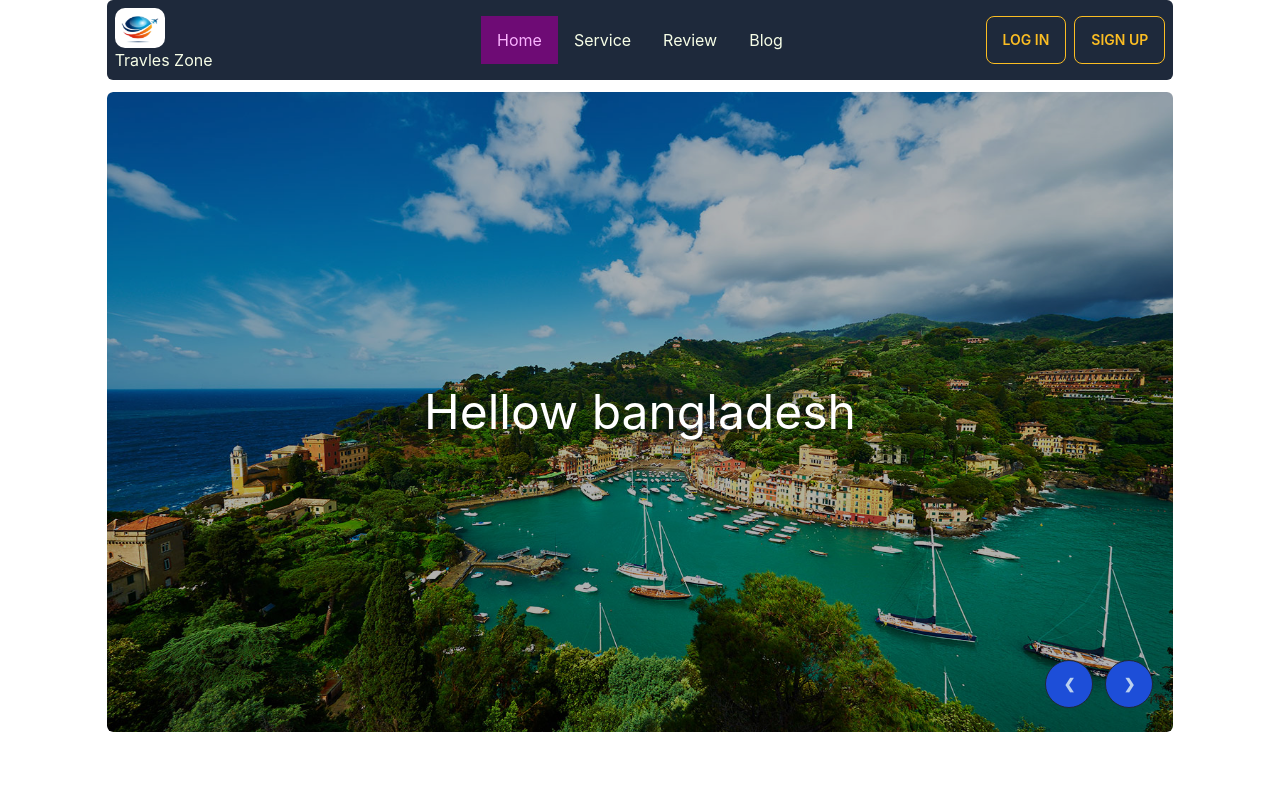
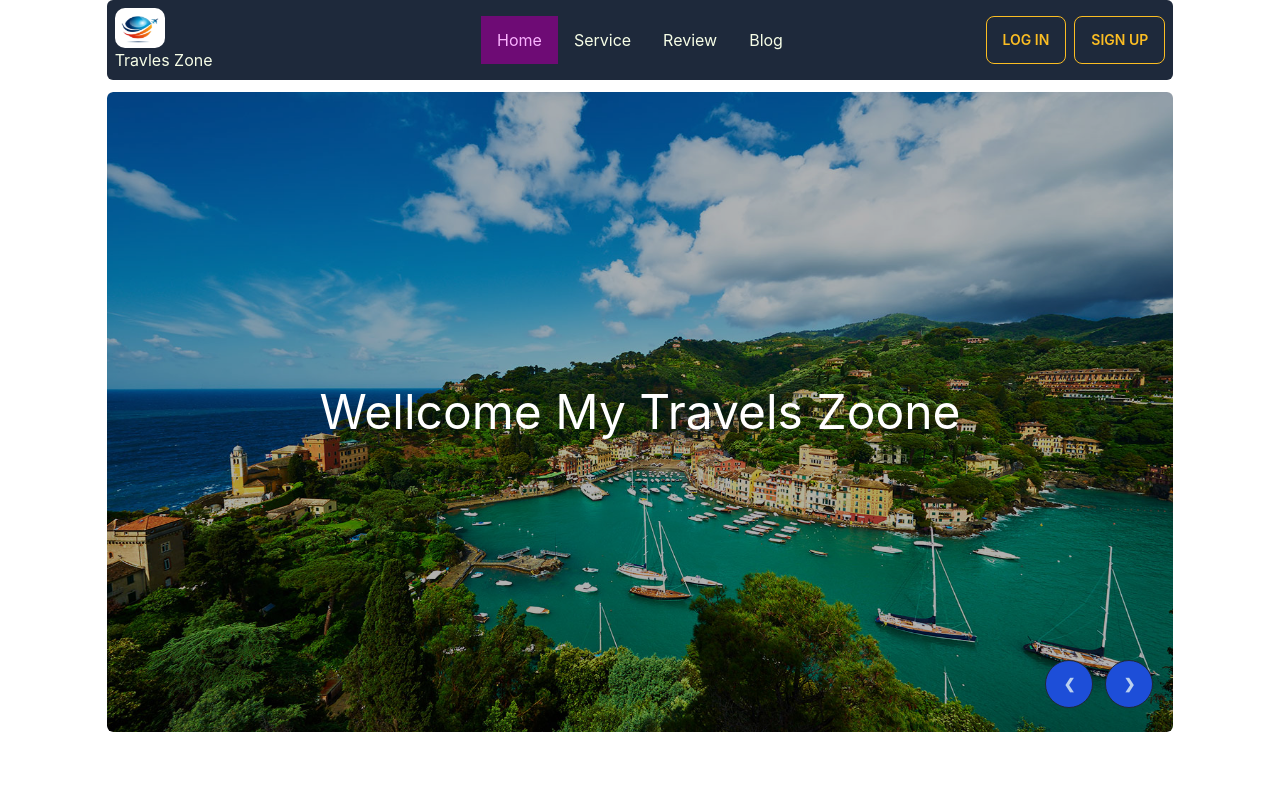
Before and after one commit to Ashrafullislam/travels-review-client, a React (Create React App) app: page / in a window 1280 px wide. Shown: the top 791 px of the page. Built offline with nearby package versions, Linux system fonts and the light colour scheme; no server answers.

Commit message:
added banner text

```diff
--- a/src/Pages/Home/Homes/Banner/Banner.js
+++ b/src/Pages/Home/Homes/Banner/Banner.js
@@ -19,7 +19,7 @@ const Banner = () => {
 
   <img src={banner1} alt='banner1' className="w-full rounded-md " />
     <div className="absolute flex justify-center transform -translate-y-1/2 left-5 right-5 top-1/2 ">
-    <p className='text-center text-5xl text-white' data-aos="fade-left" > Hellow bangladesh </p>
+    <p className='text-center text-5xl text-white' data-aos="fade-left" > Wellcome My Travels Zoone </p>
     </div>
 
     <div className="absolute flex justify-end transform -translate-y-1/2 left-5 right-5 bottom-0 ">
@@ -32,7 +32,7 @@ const Banner = () => {
     <img src={banner2} alt='banner2' className="w-full rounded-md" />
 
     <div className="absolute flex justify-center transform -translate-y-1/2 left-5 right-5 top-1/2 ">
-    <p className='text-center text-5xl text-white'> Hellow bangladesh </p>
+    <p className='text-center text-5xl text-white'> Wonderful places ,You can travel and <br /> enjoy with nature  </p>
     </div>
     <div className="absolute flex justify-end transform -translate-y-1/2 left-5 right-5 bottom-0 ">
       <a href="#slide1" className="btn btn-circle bg-blue-700 mr-3">❮</a>
@@ -44,7 +44,7 @@ const Banner = () => {
     <img src= {banner3} alt='banner3' className="w-full rounded-t-md" />
 
     <div className="absolute flex justify-center transform -translate-y-1/2 left-5 right-5 top-1/2 ">
-    <p className='text-center text-5xl text-white'> Hellow bangladesh </p>
+    <p className='text-center text-5xl text-white'> See Our Best Services and Booking now <br /> for visit your favourite places  </p>
     </div>
     <div className="absolute flex justify-end transform -translate-y-1/2 left-5 right-5 bottom-0 ">
       <a href="#slide2" className="btn btn-circle bg-blue-700 mr-3">❮</a>
@@ -56,7 +56,7 @@ const Banner = () => {
   <img src= {banner4} alt='banner4' className="w-full rounded-md" />
 
      <div className="absolute flex justify-center transform -translate-y-1/2 left-5 right-5 top-1/2 ">
-     <p className='text-center text-5xl text-white'> Hellow bangladesh </p>
+     <p className='text-center text-5xl text-white'> Yey! Wonderfull Country and beautiful places. <br />  Fast come and booking on your ticket with  us  </p>
      </div>
      <div className="absolute flex justify-end transform -translate-y-1/2 left-5 right-5 bottom-0 ">
       <a href="#slide3" className="btn btn-circle bg-blue-700 mr-3">❮</a>
@@ -68,7 +68,7 @@ const Banner = () => {
   <img src= {banner5} alt='banner5' className="w-full rounded-md Image" />
 
     <div className="absolute flex justify-center transform -translate-y-1/2 left-5 right-5 top-1/2 ">
-    <p className='text-center text-5xl text-white'> Hellow bangladesh </p>
+    <p className='text-center text-5xl text-white'> Best of Luck and visit world best Places  </p>
     </div>
     <div className="absolute flex justify-end  transform -translate-y-1/2 left-5 right-5 bottom-0">
       <a href="#slide4" className="btn btn-circle bg-blue-700 mr-3">❮</a>
```
